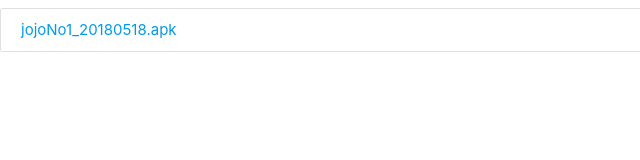
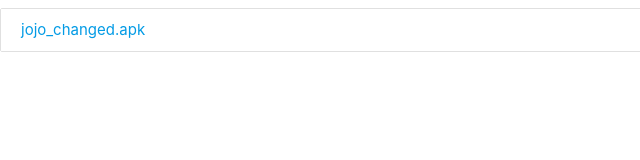
Before and after one commit to oDangQuyetTien/oDangQuyetTien.github.io, a plain HTML site: page index.html in a window 1280 px wide. Shown: the full height of the page, 0-640 px from the left. Drawn offline with nearby package versions, Linux system fonts and the light colour scheme.

Commit message:
Update index.html

```diff
--- a/index.html
+++ b/index.html
@@ -23,7 +23,7 @@
 <body>
 
 	<ul class="collection">
-		<li class="collection-item"><a href="https://s3-ap-northeast-1.amazonaws.com/jojo-x1-stg/jojoNo1_20180518.apk">jojoNo1_20180518.apk</a></li>
+		<li class="collection-item"><a href="https://s3-ap-northeast-1.amazonaws.com/jojo-x1-stg/jojo_changed.apk">jojo_changed.apk</a></li>
 	</ul>
 </body>
 </html>
```
